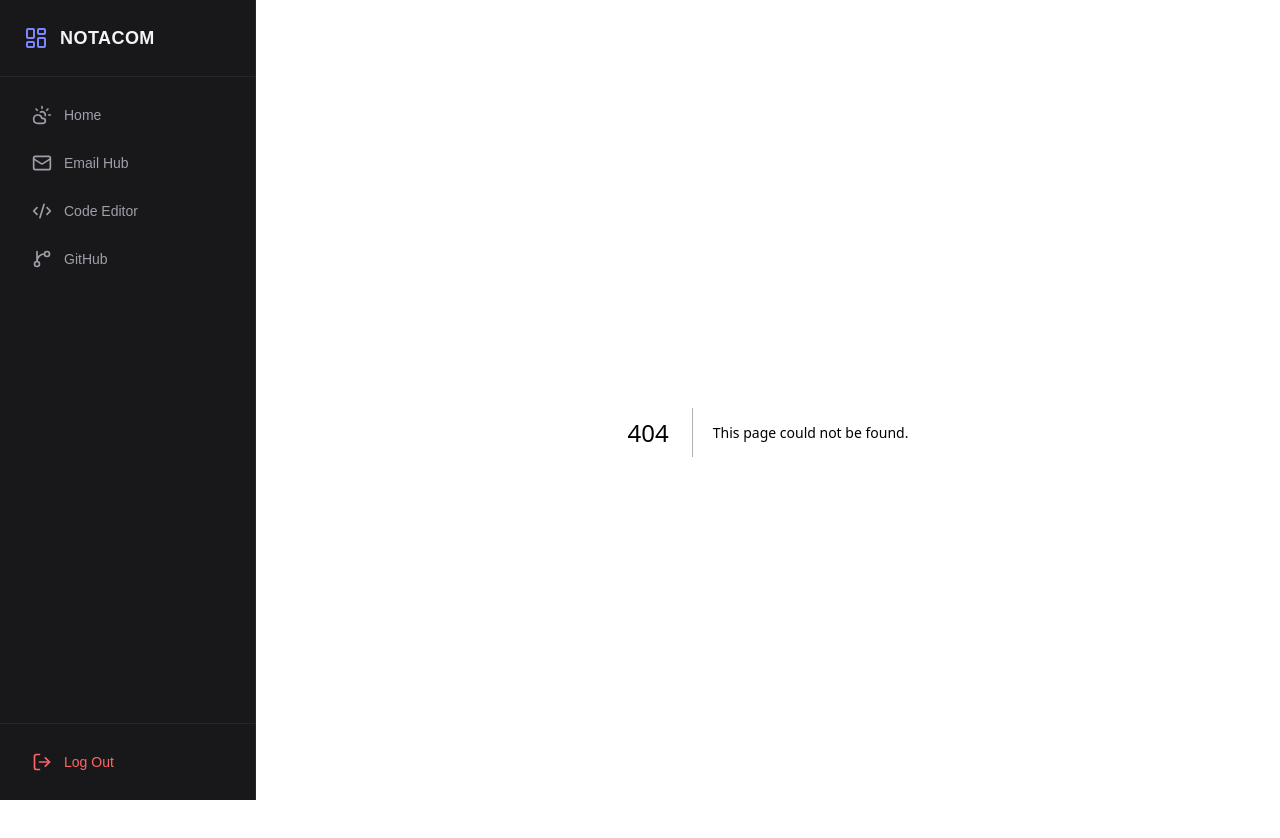
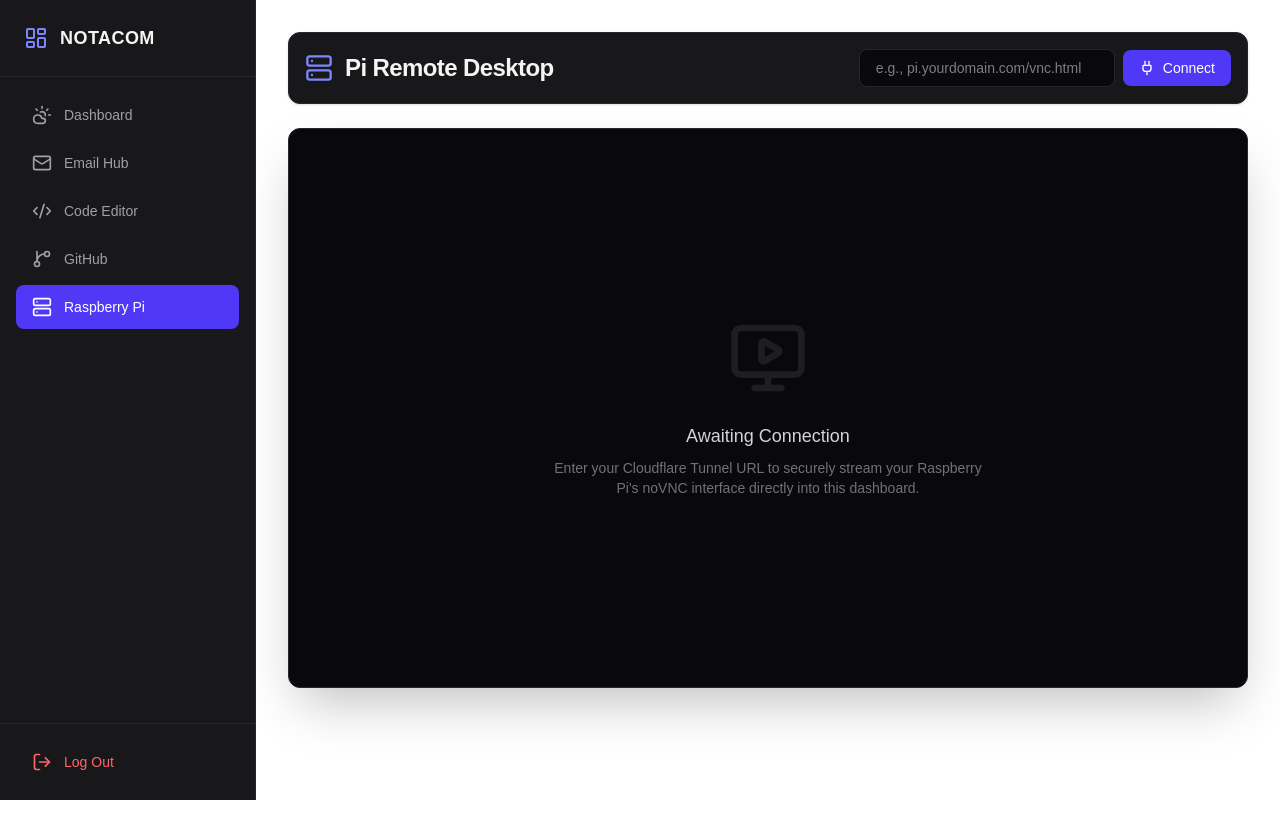
Before and after one commit to mattsitton/notacom-dashboard, a Next.js app: page /pi in a window 1280 px wide. Before the commit this address had no page. Shown: the top 838 px of the page. After the commit the page ends 800 px from the top, so only its background shows below. Built offline with nearby package versions, Linux system fonts and the light colour scheme.

Commit message:
Added Raspberry Pi noVNC Remote Desktop interface to the dashboard

```diff
--- /dev/null
+++ b/src/app/pi/page.tsx
@@ -0,0 +1,106 @@
+"use client";
+
+import { useState, useEffect } from "react";
+import { Server, Plug, Unplug, Maximize, ExternalLink, MonitorPlay } from "lucide-react";
+
+export default function PiDesktopPage() {
+  const [tunnelUrl, setTunnelUrl] = useState("");
+  const [isConnected, setIsConnected] = useState(false);
+  const [isFullscreen, setIsFullscreen] = useState(false);
+
+  // Load the saved URL from memory when the page loads
+  useEffect(() => {
+    const savedUrl = localStorage.getItem("pi-tunnel-url");
+    if (savedUrl) setTunnelUrl(savedUrl);
+  }, []);
+
+  const handleConnect = (e: React.FormEvent) => {
+    e.preventDefault();
+    if (!tunnelUrl.trim()) return;
+
+    // Auto-format the URL if the user forgot https://
+    let formattedUrl = tunnelUrl.trim();
+    if (!formattedUrl.startsWith("http")) {
+      formattedUrl = "https://" + formattedUrl;
+    }
+
+    setTunnelUrl(formattedUrl);
+    localStorage.setItem("pi-tunnel-url", formattedUrl);
+    setIsConnected(true);
+  };
+
+  const handleDisconnect = () => {
+    setIsConnected(false);
+    setIsFullscreen(false);
+  };
+
+  const toggleFullscreen = () => {
+    setIsFullscreen(!isFullscreen);
+  };
+
+  return (
+    <div className={`mx-auto space-y-6 ${isFullscreen ? "max-w-full fixed inset-0 z-50 bg-zinc-950 p-4" : "max-w-7xl"}`}>
+
+      {/* Header and Controls */}
+      <div className="flex flex-col md:flex-row md:items-center justify-between gap-4 bg-zinc-900 p-4 rounded-xl border border-zinc-800 shadow-sm">
+        <h1 className="text-2xl font-bold text-zinc-100 tracking-tight flex items-center gap-3">
+          <Server className="w-7 h-7 text-indigo-400" />
+          Pi Remote Desktop
+        </h1>
+
+        <form onSubmit={handleConnect} className="flex items-center gap-2">
+          <input
+            type="text"
+            value={tunnelUrl}
+            onChange={(e) => setTunnelUrl(e.target.value)}
+            disabled={isConnected}
+            placeholder="e.g., pi.yourdomain.com/vnc.html"
+            className="w-64 px-4 py-2 bg-zinc-950 border border-zinc-800 rounded-lg text-sm text-zinc-100 focus:outline-none focus:border-indigo-500 disabled:opacity-50 transition-colors"
+          />
+
+          {!isConnected ? (
+            <button type="submit" className="flex items-center gap-2 px-4 py-2 bg-indigo-600 hover:bg-indigo-500 text-white text-sm font-medium rounded-lg transition-colors">
+              <Plug className="w-4 h-4" />
+              Connect
+            </button>
+          ) : (
+            <div className="flex items-center gap-2">
+              <button type="button" onClick={handleDisconnect} className="flex items-center gap-2 px-4 py-2 bg-red-950/30 hover:bg-red-900/50 text-red-400 text-sm font-medium rounded-lg transition-colors">
+                <Unplug className="w-4 h-4" />
+                Disconnect
+              </button>
+              <button type="button" onClick={toggleFullscreen} className="p-2 bg-zinc-800 hover:bg-zinc-700 text-zinc-300 rounded-lg transition-colors" title="Toggle Fullscreen">
+                <Maximize className="w-4 h-4" />
+              </button>
+              <a href={tunnelUrl} target="_blank" rel="noreferrer" className="p-2 bg-zinc-800 hover:bg-zinc-700 text-zinc-300 rounded-lg transition-colors" title="Open in New Tab">
+                <ExternalLink className="w-4 h-4" />
+              </a>
+            </div>
+          )}
+        </form>
+      </div>
+
+      {/* Main noVNC Display Area */}
+      <div className={`relative bg-zinc-950 border border-zinc-800 rounded-xl overflow-hidden shadow-2xl transition-all ${isFullscreen ? "h-[calc(100vh-100px)]" : "h-[70vh]"}`}>
+
+        {!isConnected ? (
+          <div className="absolute inset-0 flex flex-col items-center justify-center text-zinc-500">
+            <MonitorPlay className="w-20 h-20 mb-6 opacity-20" />
+            <p className="text-lg font-medium text-zinc-300">Awaiting Connection</p>
+            <p className="max-w-md text-center mt-2 text-sm">
+              Enter your Cloudflare Tunnel URL to securely stream your Raspberry Pi's noVNC interface directly into this dashboard.
+            </p>
+          </div>
+        ) : (
+          <iframe
+            src={tunnelUrl}
+            className="w-full h-full border-none"
+            title="Raspberry Pi noVNC"
+            allow="fullscreen; clipboard-read; clipboard-write"
+          />
+        )}
+      </div>
+
+    </div>
+  );
+}
--- a/src/components/Sidebar.tsx
+++ b/src/components/Sidebar.tsx
@@ -2,13 +2,14 @@
 
 import Link from "next/link";
 import { usePathname, useRouter } from "next/navigation";
-import { CloudSun, Mail, Code2, GitBranch, LogOut, LayoutDashboard } from "lucide-react";
+import { CloudSun, Mail, Code2, GitBranch, Server, LogOut, LayoutDashboard } from "lucide-react";
 
 const navItems = [
-  { name: "Home", href: "/", icon: CloudSun },
+  { name: "Dashboard", href: "/", icon: CloudSun },
   { name: "Email Hub", href: "/email", icon: Mail },
   { name: "Code Editor", href: "/editor", icon: Code2 },
   { name: "GitHub", href: "/github", icon: GitBranch },
+  { name: "Raspberry Pi", href: "/pi", icon: Server },
 ];
 
 export default function Sidebar() {
```
